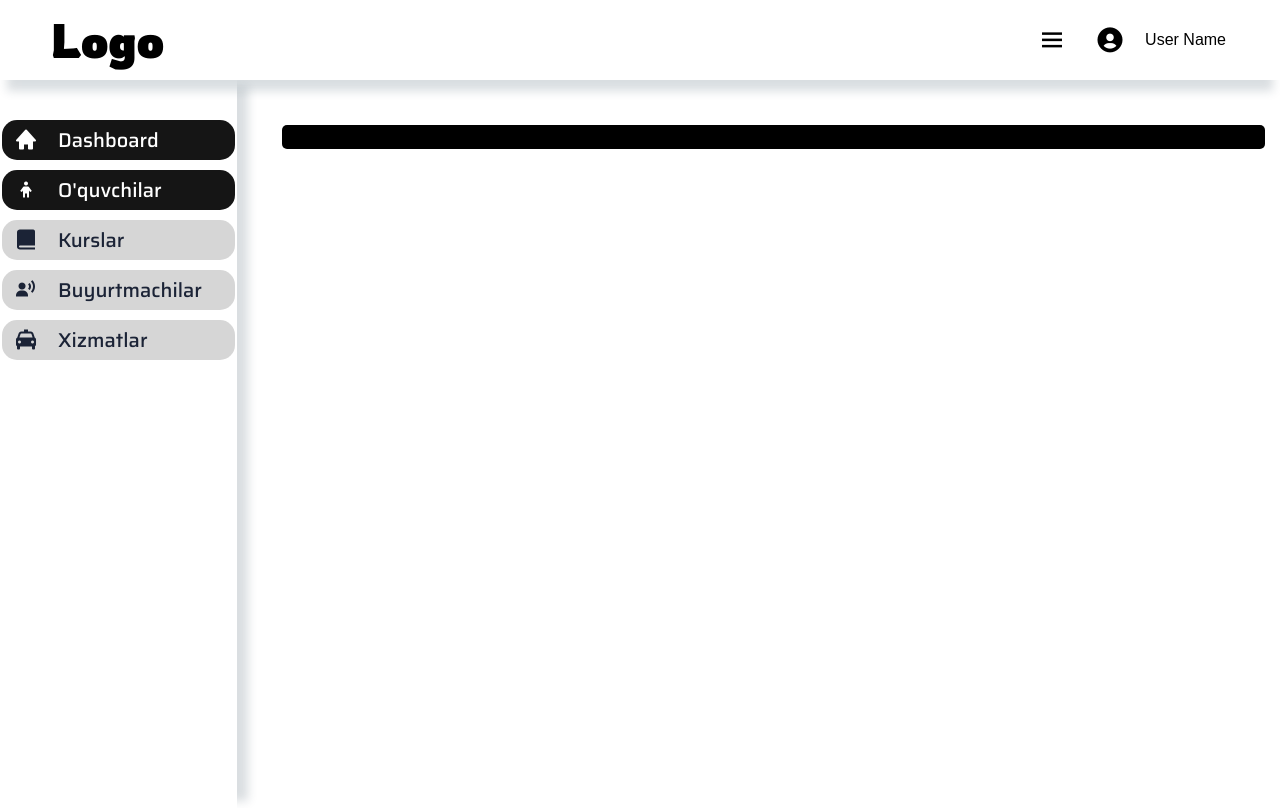
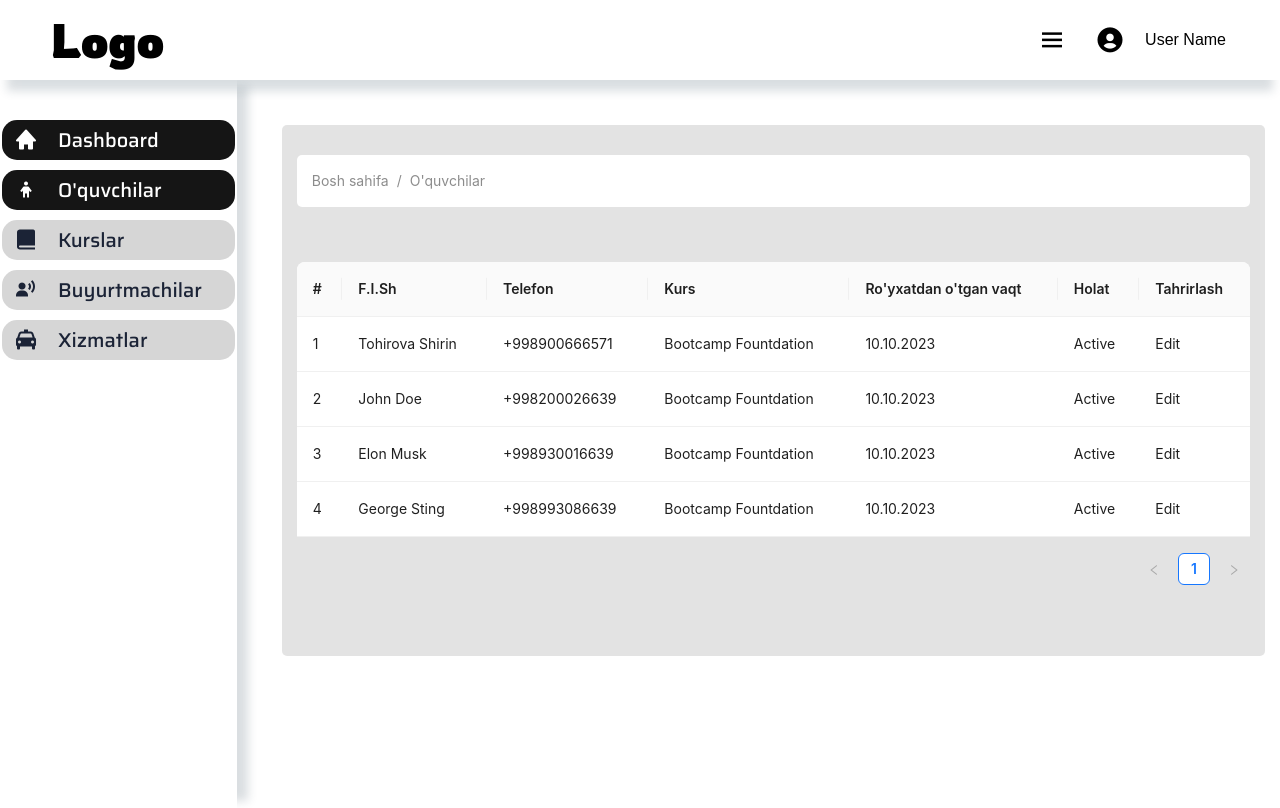
Before and after one commit to AbulqosimAzizovich/Ex-, a React (Vite) app: page /dashboard/oquvchilar in a window 1280 px wide. Built offline with nearby package versions, Linux system fonts and the light colour scheme.

Commit message:
O'quvchilar + table and breadCrumb end

```diff
--- a/src/Dashboard/Dhome/index.jsx
+++ b/src/Dashboard/Dhome/index.jsx
@@ -1,12 +1,25 @@
 import React from "react";
-import { NavLink } from "react-router-dom";
+import { Link, NavLink } from "react-router-dom";
+import { Breadcrumb } from "antd";
 import "./style.scss";
 
 const index = () => {
   return (
     <>
       <div className="ssss1">
-        <div className="main__up">ss</div>
+        <div className="main__up">
+          <Breadcrumb
+            items={[
+              {
+                title: (
+                  <Link to="/dashboard" className="text-[#000] ">
+                    Bosh sahifa{" "}
+                  </Link>
+                ),
+              },
+            ]}
+          />
+        </div>
         <div className="down1 ">
           <div className="d-cards">
             <div className="d-card card1">
--- a/src/Dashboard/Dhome/style.scss
+++ b/src/Dashboard/Dhome/style.scss
@@ -1,8 +1,8 @@
 .ssss1 {
   overflow: hidden;
   .main__up {
-    background: #ff0000;
-    margin: 30px;
+    background: #ffffff;
+    margin: 30px 15px;
     border-radius: 5px;
     padding: 15px;
   }
@@ -11,7 +11,7 @@
     align-items: self-start;
     margin-top: 80px;
     gap: 30px;
-    margin:   40px auto;
+    margin: 40px auto;
     width: 100%;
     height: 80vh;
     padding: 15px;
--- a/src/Dashboard/Layout/style.scss
+++ b/src/Dashboard/Layout/style.scss
@@ -80,7 +80,7 @@
     height: 80vh;
     padding: 15px;
     .outlet {
-      background: #000;
+      background: #0000001c;
       border-radius: 5px;
     }
   }
--- a/src/Dashboard/Oquvchilar/index.jsx
+++ b/src/Dashboard/Oquvchilar/index.jsx
@@ -1,8 +1,112 @@
 import React from "react";
+import { Breadcrumb, Space, Table, Tag } from "antd";
+import { Link } from "react-router-dom";
 import "./style.scss";
 
+const columns = [
+  {
+    title: "#",
+    dataIndex: "number",
+    key: "number",
+  },
+  {
+    title: "F.I.Sh",
+    dataIndex: "fish",
+    key: "fish",
+  },
+  {
+    title: "Telefon",
+    dataIndex: "telefon",
+    key: "telefon",
+  },
+  {
+    title: "Kurs",
+    dataIndex: "kurs",
+    key: "kurs",
+  },
+  {
+    title: "Ro'yxatdan o'tgan vaqt",
+    dataIndex: "register",
+    key: "register",
+  },
+  {
+    title: "Holat",
+    dataIndex: "holat",
+    key: "x",
+    render: () => <a>Active</a>,
+  },
+  {
+    title: "Tahrirlash",
+    dataIndex: "",
+    key: "x",
+    render: () => <a>Edit</a>,
+  },
+];
+
+const data = [
+  {
+    key: 1,
+    number: 1,
+    fish: "Tohirova Shirin",
+    telefon: "+998900666571",
+    kurs: "Bootcamp Fountdation",
+    register: "10.10.2023",
+  },
+  {
+    key: 2,
+    number: 2,
+    fish: "John Doe",
+    telefon: "+998200026639",
+    kurs: "Bootcamp Fountdation",
+    register: "10.10.2023",
+  },
+  {
+    key: 3,
+    number: 3,
+    fish: "Elon Musk",
+    telefon: "+998930016639",
+    kurs: "Bootcamp Fountdation",
+    register: "10.10.2023",
+  },
+  {
+    key: 4,
+    number: 4,
+    fish: "George Sting",
+    telefon: "+998993086639",
+    kurs: "Bootcamp Fountdation",
+    register: "10.10.2023",
+  },
+];
+
 const index = () => {
-  return <div>O'quvchilar</div>;
+  return (
+    <div className="std">
+      <div className="main__up">
+        <Breadcrumb
+          items={[
+            {
+              title: (
+                <Link to="/dashboard" className="text-[#000] ">
+                  Bosh sahifa
+                </Link>
+              ),
+            },
+            {
+              title: (
+                <Link to="/dashboard/oquvchilar" className="text-[#000] ">
+                  O'quvchilar
+                </Link>
+              ),
+            },
+          ]}
+        />
+      </div>
+
+      <div className="table">
+        <Table columns={columns} dataSource={data} />
+      </div>
+    </div>
+  );
 };
 
 export default index;
--- a/src/Dashboard/Oquvchilar/style.scss
+++ b/src/Dashboard/Oquvchilar/style.scss
@@ -0,0 +1,16 @@
+.std {
+  overflow: hidden;
+
+  .main__up {
+    background: #ffffff;
+    margin: 30px 15px;
+    border-radius: 5px;
+    padding: 15px;
+  }
+
+  .table {
+    margin: 40px auto;
+    width: 100%;
+    padding: 15px;
+  }
+}
```
